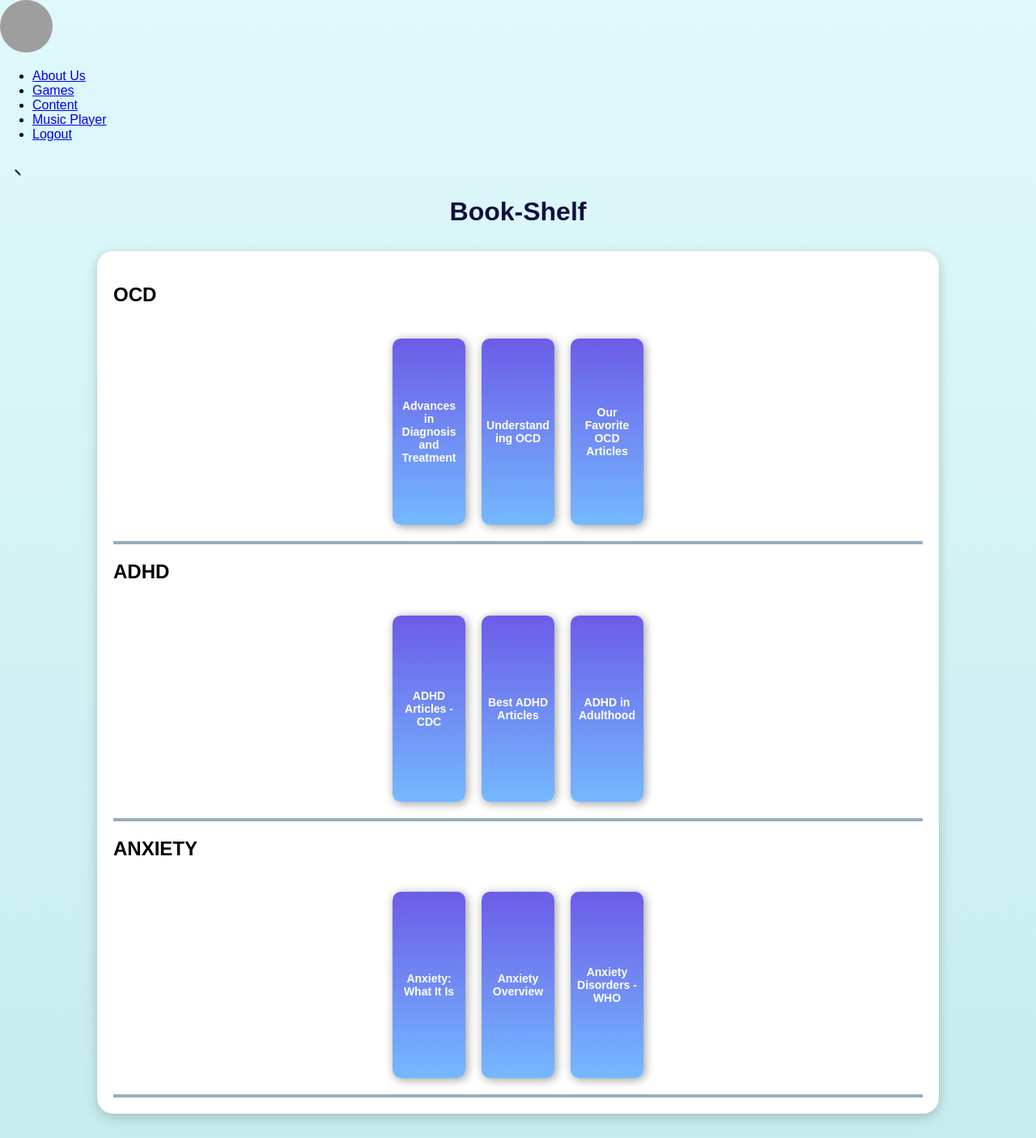
After one commit to Anvi-g/Hack5, a Python web app: template templates/book.html in a window 1280 px wide. The commit adds this page. Shown: the whole page at 81% size. Run offline with Jinja, Linux system fonts and the light colour scheme; the template is opened without the code that fills it, so the values that code supplies are empty; grey boxes are pictures that could not be loaded.

Commit message:
added library bookshelf

```diff
--- /dev/null
+++ b/templates/book.html
@@ -0,0 +1,191 @@
+<!DOCTYPE html>
+<html lang="en">
+<head>
+    <meta charset="UTF-8">
+    <meta name="viewport" content="width=device-width, initial-scale=1.0">
+    <title>Library</title>
+    <style>
+        body {
+            font-family: Arial, sans-serif;
+            margin: 0;
+            padding: 0;
+            background: linear-gradient(to bottom, #dff9fb, #c7ecee);
+        }
+
+        h1 {
+            text-align: center;
+            color: #130f40;
+            margin: 20px 0;
+            font-size: 2em;
+        }
+
+        .bookshelf-container {
+            width: 90%;
+            max-width: 1000px;
+            margin: 30px auto;
+            padding: 20px;
+            background: #fff;
+            border-radius: 20px;
+            box-shadow: 0 4px 15px rgba(0, 0, 0, 0.2);
+        }
+
+        .shelf {
+            display: flex;
+            gap: 20px;
+            padding: 20px;
+            border-bottom: 4px solid #95afc0;
+            justify-content: center;
+        }
+
+        .book {
+            width: 80px; /* Width of the book spine */
+            height: 220px; /* Height of the book spine */
+            background: linear-gradient(to bottom, #6c5ce7, #74b9ff);
+            color: white;
+            text-align: center;
+            display: flex;
+            align-items: center;
+            justify-content: center;
+            font-weight: bold;
+            font-size: 14px;
+            cursor: pointer;
+            border-radius: 10px;
+            box-shadow: 2px 2px 12px rgba(0, 0, 0, 0.4);
+            overflow: hidden; /* Prevents text from overflowing the book spine */
+            padding: 5px; /* Adds padding to prevent text from touching edges */
+            word-break: break-word; /* Breaks long words to fit within the spine */
+        }
+
+        .book span {
+            transform: rotate(90deg); /* Rotates the text by 90 degrees */
+            display: inline-block; /* Ensures the rotation applies only to the text */
+        }
+
+        .book:hover {
+            transform: scale(1.1);
+            box-shadow: 2px 2px 15px rgba(0, 0, 0, 0.6);
+        }
+
+        /* Popup styling */
+        .popup {
+            position: fixed;
+            top: 0;
+            left: 0;
+            width: 100%;
+            height: 100%;
+            background-color: rgba(0, 0, 0, 0.7);
+            display: none;
+            align-items: center;
+            justify-content: center;
+            z-index: 1000;
+        }
+
+        .popup-content {
+            width: 350px;
+            background: #fff;
+            border-radius: 15px;
+            box-shadow: 0 4px 15px rgba(0, 0, 0, 0.3);
+            padding: 20px;
+            text-align: center;
+        }
+
+        .popup-content img {
+            max-width: 100%;
+            border-radius: 10px;
+        }
+
+        .close-btn {
+            margin-top: 15px;
+            background-color: #6c5ce7;
+            color: white;
+            border: none;
+            padding: 10px 20px;
+            border-radius: 5px;
+            cursor: pointer;
+        }
+
+        .close-btn:hover {
+            background-color: #5a4fcf;
+        }
+
+        /* Ensure the link stays within the popup */
+        .popup-content p {
+            word-wrap: break-word;
+            overflow-wrap: break-word;
+            margin: 10px 0;
+            font-size: 14px;
+            color: #130f40;
+        }
+
+        .popup-content a {
+            color: #6c5ce7;
+            text-decoration: none;
+            word-break: break-word;
+        }
+
+        .popup-content a:hover {
+            text-decoration: underline;
+        }
+    </style>
+</head>
+<body class="main-page">
+    <nav class="navbar">
+        <img src="{{ url_for('static', filename='images/minetriclogo.png') }}" style="width: 65px; height: 65px; border-radius: 50%; object-fit: cover;" alt="Mindtric Logo" class="logo">
+
+        <ul class="nav-menu">
+            <li><a href="{{ url_for('about') }}">About Us</a></li>
+            <li><a href="{{ url_for('games') }}">Games</a></li>
+            <li><a href="{{ url_for('self_guide') }}">Content</a></li>
+            <li><a href="{{ url_for('music_player') }}">Music Player</a></li>
+            <li><a href="{{ url_for('logout') }}">Logout</a></li> <!-- Changed from Login to Logout -->
+        </ul>
+        <div>
+            <!-- Removed the Login button since we're showing Logout in the nav-menu -->
+            <svg class="search-icon" xmlns="http://www.w3.org/2000/svg" width="28" height="28" viewBox="0 0 24 24" fill="none" stroke="#333" stroke-width="2" stroke-linecap="round" stroke-linejoin="round">
+                <line x1="21" y1="21" x2="16.65" y2="16.65"></line>
+            </svg>
+        </div>
+    </nav>
+    <h1>Book-Shelf</h1>
+    <div class="bookshelf-container">
+        <h2>OCD</h2>
+        <div class="shelf">
+            <div class="book" onclick="openPopup('Obsessive-Compulsive Disorder: Advances in Diagnosis and Treatment', 'https://jamanetwork.com/journals/jama/fullarticle/2614194')">Advances in Diagnosis and Treatment</div>
+            <div class="book" onclick="openPopup('Understanding OCD', 'https://www.nimh.nih.gov/health/topics/obsessive-compulsive-disorder-ocd')">Understanding OCD</div>
+            <div class="book" onclick="openPopup('Our Favorite OCD Articles', 'https://www.treatmyocd.com/blog/our-favorite-ocd-articles-of-2023')">Our Favorite OCD Articles</div>
+        </div>
+        <h2>ADHD</h2>
+        <div class="shelf">
+            <div class="book" onclick="openPopup('ADHD Articles - CDC', 'https://www.cdc.gov/adhd/articles/index.html')">ADHD Articles - CDC</div>
+            <div class="book" onclick="openPopup('Best ADHD Articles', 'https://www.additudemag.com/best-of-2021-adhd-articles/')">Best ADHD Articles</div>
+            <div class="book" onclick="openPopup('ADHD in Adulthood', 'https://www.apa.org/monitor/2023/03/adult-adhd-diagnosis')">ADHD in Adulthood</div>
+        </div>
+        <h2>ANXIETY</h2>
+        <div class="shelf">
+            <div class="book" onclick="openPopup('Anxiety: What It Is', 'https://www.health.harvard.edu/blog/anxiety-what-it-is-what-to-do-2018060113955')">Anxiety: What It Is</div>
+            <div class="book" onclick="openPopup('Anxiety Overview', 'https://www.medicalnewstoday.com/articles/323454')">Anxiety Overview</div>
+            <div class="book" onclick="openPopup('Anxiety Disorders - WHO', 'https://www.who.int/news-room/fact-sheets/detail/anxiety-disorders')">Anxiety Disorders - WHO</div>
+        </div>
+    </div>
+
+    <div class="popup" id="popup">
+        <div class="popup-content">
+            <h2 id="popup-title"></h2>
+            <p id="popup-link"></p>
+            <button class="close-btn" onclick="closePopup()">Close</button>
+        </div>
+    </div>
+
+    <script>
+        function openPopup(title, link) {
+            document.getElementById('popup-title').textContent = title;
+            document.getElementById('popup-link').innerHTML = `<a href="${link}" target="_blank">${link}</a>`;
+            document.getElementById('popup').style.display = 'flex';
+        }
+
+        function closePopup() {
+            document.getElementById('popup').style.display = 'none';
+        }
+    </script>
+</body>
+</html>
```
Also changed, not shown: static/css/styles.css (+9 -4 lines), templates/index.html (+8 -8 lines).
